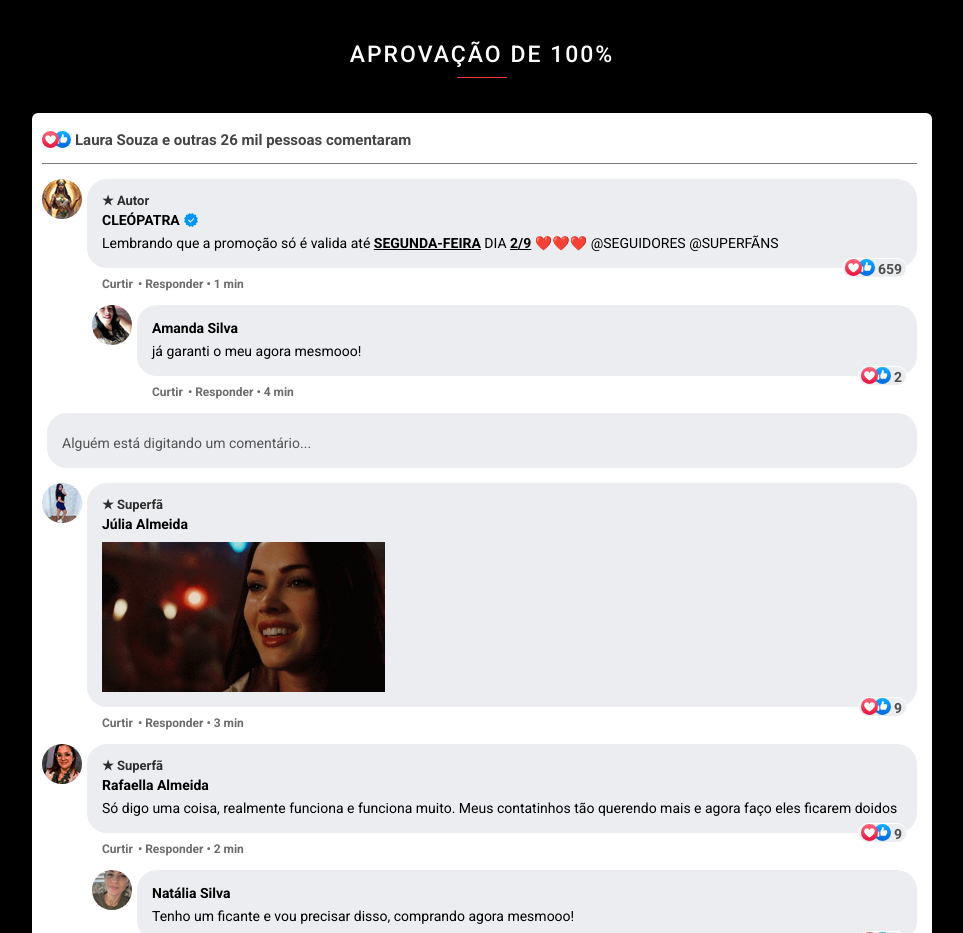
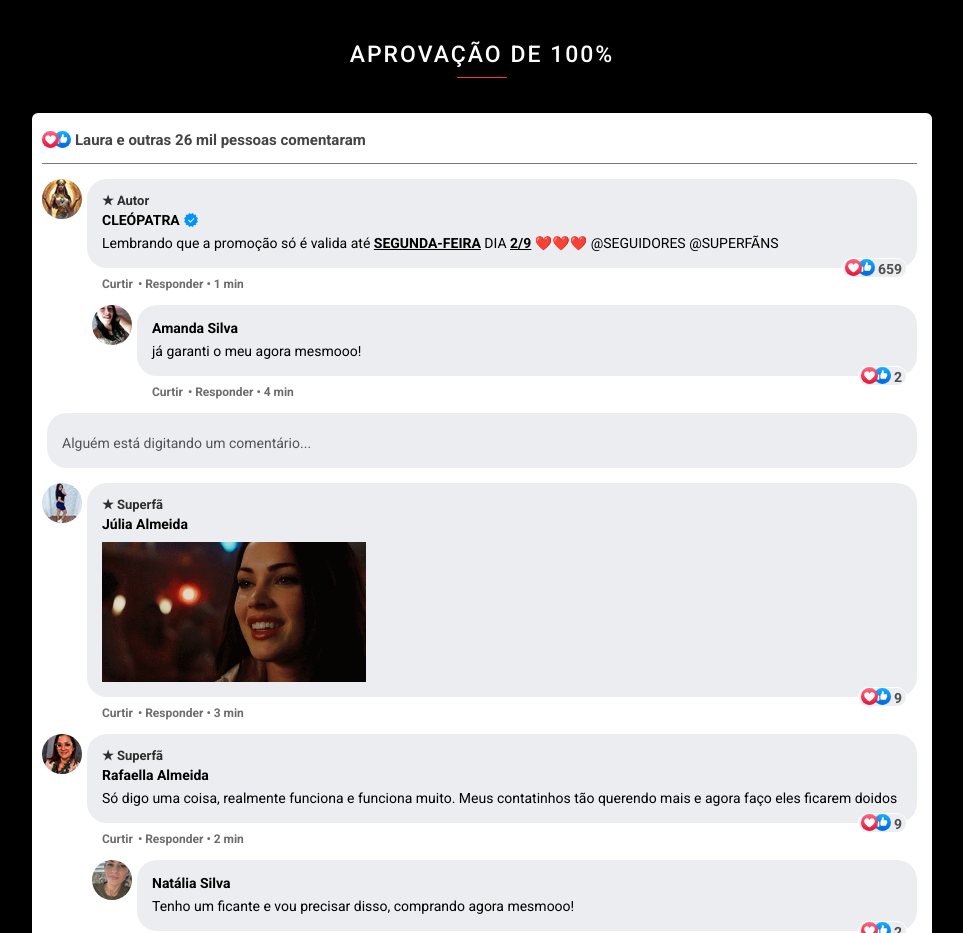
Before and after one commit to apolograve/amanteblack.com, a plain HTML site: page cleopatra/index.html in a window 1280 px wide. Shown: the part 1700-2633 px from the top of the page, without its empty margins (158-1121 px from the left). Drawn offline with Linux system fonts and the light colour scheme; no server answers.

Commit message:
Add files via upload

```diff
--- a/cleopatra/index.html
+++ b/cleopatra/index.html
@@ -164,7 +164,7 @@
             <div class="container-fb">
                 <img class="reaction-number" src="img/heart.svg">
                 <img class="reaction-number-2" src="img/like.svg">
-                <p class="comment_number">Laura Souza e outras 26 mil pessoas comentaram</p>
+                <p class="comment_number">Laura e outras 26 mil pessoas comentaram</p>
                 <div class="fb_border"></div>
 
                 <div>
--- a/cleopatra/style.css
+++ b/cleopatra/style.css
@@ -178,7 +178,7 @@ header:empty {
 
 .popup {
     position: fixed;
-    bottom: 130px;
+    bottom: 140px;
     left: 20px;
     background-color: white;
     padding: 15px 15px 15px 15px;
@@ -660,7 +660,7 @@ main:empty {
 
 .comment_gif {
     display: block;
-    max-height: 150px;
+    max-height: 140px;
     width: auto;
     pointer-events: none;
     margin: 10px 0 0 0;
```
